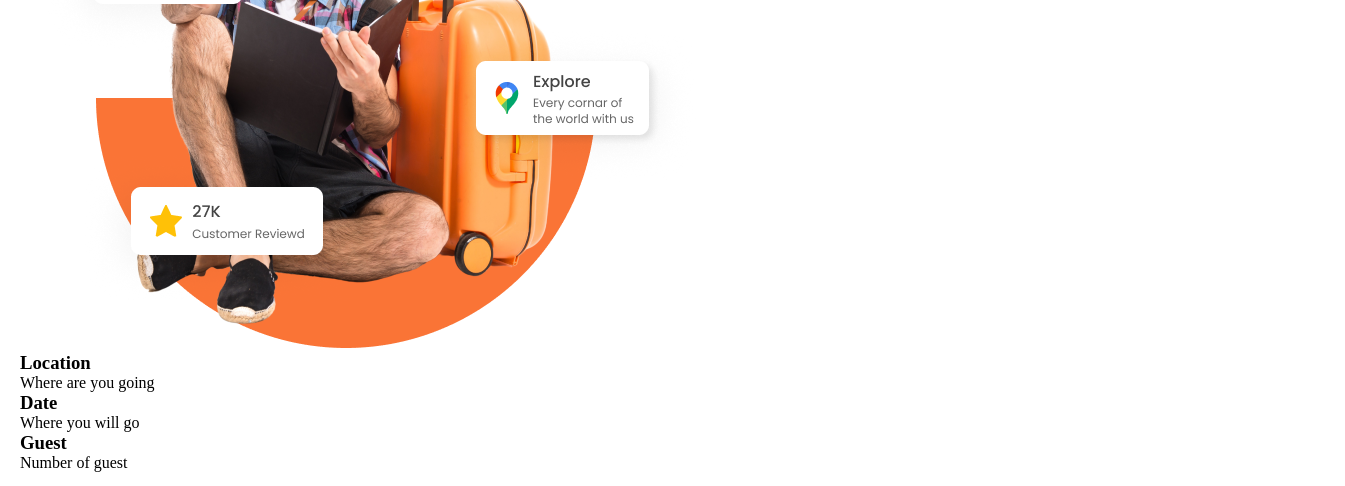
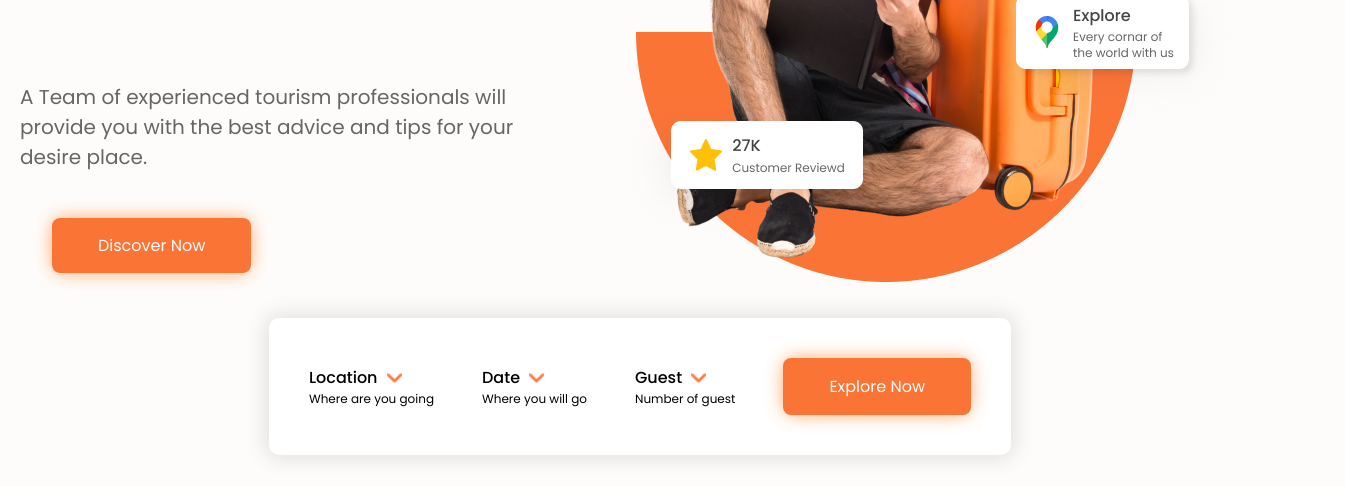
Before and after one commit to SebastianHenaoLedezma/LandingPageTrabook, a plain HTML site: page index.html in a window 1280 px wide. Shown: the part 370-856 px from the top of the page, 1345 px wide, since content can reach past the window. Drawn offline with Linux system fonts and the light colour scheme; a web font is replaced by a local one.

Commit message:
style: Añadir estilos al contenedor y modificacion del html

```diff
--- a/assets/css/style.css
+++ b/assets/css/style.css
@@ -18,6 +18,7 @@ body {
     max-width: 1300px;
     margin: 0 auto;
     padding: 0 20px;
+    background-color: var(--secondary--color);
 }
 
 a {
@@ -133,6 +134,114 @@ header{
 }
 
 /* Contenido principal */
+.main-content{
+    display: grid;
+    grid-template-columns: 1fr 1fr;
+    grid-template-rows: 1fr 200px;
+}
+
+.content-wrapper{
+    display: grid;
+    grid-template-rows: 2fr 1fr 0.5fr;
+    align-items: center;
+}
+
+.content-wrapper h2{
+    font-family: var(--fuente-volkhov);
+    font-size: 3.5em;
+    font-weight: bold;
+}
+.content-wrapper h2 span{
+    color: var(--primary--color);
+}
+
+.content-wrapper p{
+    font-family: var(--fuente-poppins);
+    color: var(--text-description-color);
+    font-size: 20px;
+    font-weight: normal;
+}
+
+.discover-btn{
+    font-family: var(--fuente-poppins);
+    line-height: 24px;
+    margin-left: 2em;
+    white-space: nowrap;
+    color: var(--secondary--color);
+    background: var(--primary--color);
+    box-shadow: 0px 0px 20px -3px var(--background-shadow);
+}
+
+.discover-btn:hover{
+    border: 1px solid var(--background-shadow);
+    background-color: var(--secondary--color);
+    color: var(--background-shadow);
+    text-shadow: 0px 0px 12px var(--background-shadow);
+}
+
+.image-wrapper{
+    width: 700px;
+    height: auto;
+}
+
+.info-wrapper{
+    display: flex;
+    justify-content: center;
+    align-items: center;
+    grid-column-start: 1;
+    grid-column-end: -1;
+}
+.info-item{
+    display: flex;
+    justify-content: center;
+    align-items: center;
+    padding: 40px;
+    border-radius: 10px;
+    font-family: var(--fuente-poppins);
+    background-color: #FFFFFF;
+    box-shadow: 0px 0px 20px 5px rgba(0, 0, 0, 0.1);
+    gap: 3em;
+}
+
+.info-item h3{
+    font-size: 16px;
+    font-weight: 500;
+}
+
+.arrow-down {
+    display: inline-block;
+    width: 15px;
+    height: 20px;
+    background-image: url('../img/main-content/flecha.png');
+    background-size: contain;
+    background-repeat: no-repeat;
+    margin-left: 5px;
+    margin-bottom: -10px;
+}
+
+.info-item p{
+    font-size: 12px;
+    font-weight: 400;
+}
+
+.info-btn-container{
+    cursor: pointer;
+    background: var(--primary--color);
+    box-shadow: 0px 0px 20px -3px var(--background-shadow);
+}
+.info-btn-container:hover{
+    border: 1px solid var(--background-shadow);
+    background-color: var(--secondary--color);
+}
+
+.info-btn-container:hover .explore-btn{
+    color: var(--background-shadow);
+    text-shadow: 0px 0px 12px var(--background-shadow);
+}
+
+.explore-btn{
+    color: var(--secondary--color);
+}
 
 /* Things you need to do */
 
--- a/index.html
+++ b/index.html
@@ -32,25 +32,33 @@
     </header>
 
     <section class="main-content"> <!-- Contenido principal -->
-        <div>
+        <div class="content-wrapper">
             <h2>Get started your exciting <span>journey</span> with us.</h2>
             <p>A Team of experienced tourism professionals will provide you with the best advice and tips for your desire place. </p>
-            <button>Discover Now</button>
+            <div class="btn-main">
+                <a class="btn discover-btn" href="">Discover Now</a>
             </div>
-        <div>
+        </div>
+        <div class="image-wrapper">
             <img src="assets/img/main-content/frame1.png" alt="Imagen persona feliz con maleta representando la app de viajes">
         </div>
-        <div>
-            <div>
+        <div class="info-wrapper">
+            <div class="info-item">
+                <div class="info-details">
                     <h3>Location <span class="arrow-down"></span></h3>
                     <p>Where are you going</p>
                 </div>
-            <div>
+                <div class="info-details">
                     <h3>Date <span class="arrow-down"></span></h3>
-                <p>Where you will go</p></div>
-            <div>
+                    <p>Where you will go</p>
+                </div>
+                <div class="info-details">
                     <h3>Guest <span class="arrow-down"></span></h3>
                     <p>Number of guest</p>
+                </div>
+                <div class="btn info-btn-container">
+                    <a class="explore-btn" href="">Explore Now</a>
+                </div>
             </div>
         </div>
     </section>
```
Lines whose indentation alone changed are shown as unchanged.
